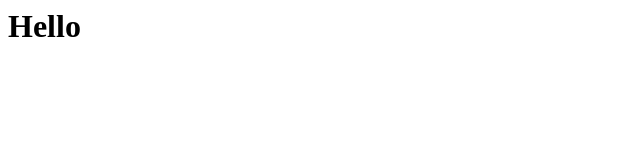
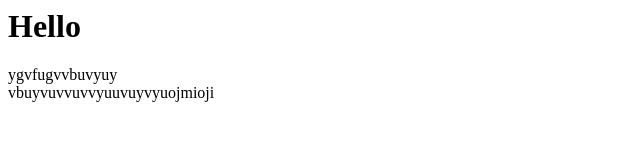
Before and after one commit to aswathyrajeevan98/datewithgit-sample, a plain HTML site: page index.html in a window 1280 px wide. Shown: the whole page, without its empty margins (0-640 px from the left). Drawn offline with Linux system fonts and the light colour scheme.

Commit message:
second-version

```diff
--- a/index.html
+++ b/index.html
@@ -1,3 +1,5 @@
 <html>
     <h1>Hello</h1>
+    <p>ygvfugvvbuvyuy<br>
+    vbuyvuvvuvvyuuvuyvyuojmioji</p>
 </html>
```
